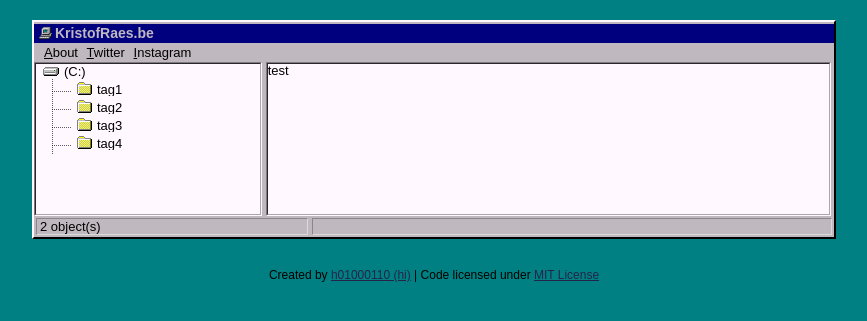
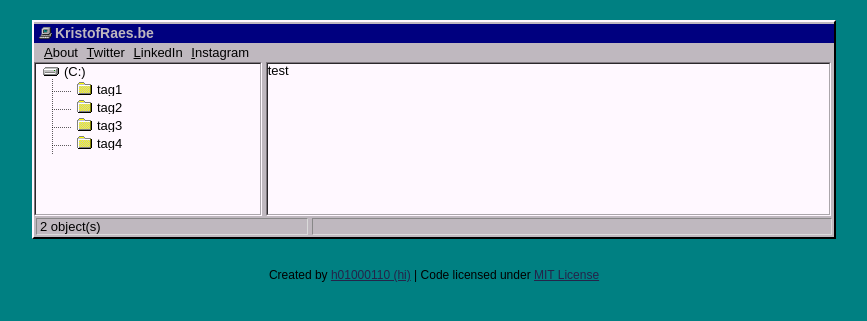
Before and after one commit to kristofraes/kraes, a Jekyll site: the page built from kristof/index.md, in a window 1280 px wide. Shown: the top 321 px of the page, without its empty margins (206-1073 px from the left). Built offline with Jekyll 4.4.1, drawn with Linux system fonts in a browser that asks for light colours; our own code applies the rules of GitHub Pages for plain Markdown files.

Commit message:
Update topbar.html

```diff
--- a/_includes/topbar.html
+++ b/_includes/topbar.html
@@ -1,5 +1,6 @@
 <ul class="topbar">
 	<a href="/me"><li><u>A</u>bout</li></a>
 	<a href="http://twitter.com/kristofraes/" target="_blank"><li><u>T</u>witter</li></a>
+	<a href="http://www.linkedin.com/in/kristofraes/" target="_blank"><li><u>L</u>inkedIn</li></a>
 	<a href="http://www.instagram.com/kristofraes.be/" target="_blank"><li><u>I</u>nstagram</li></a>
 </ul>
```
